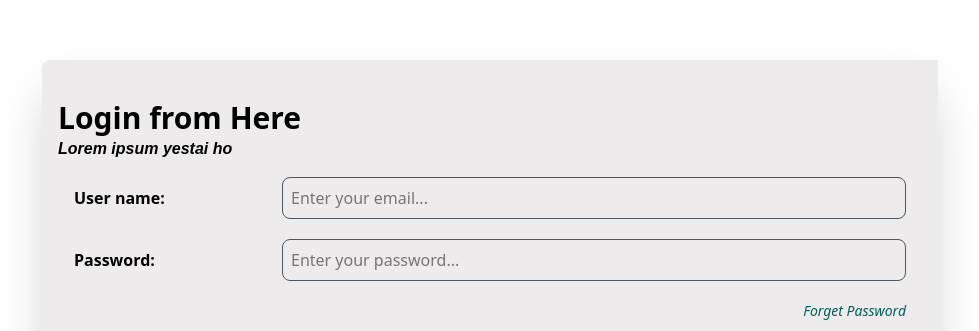
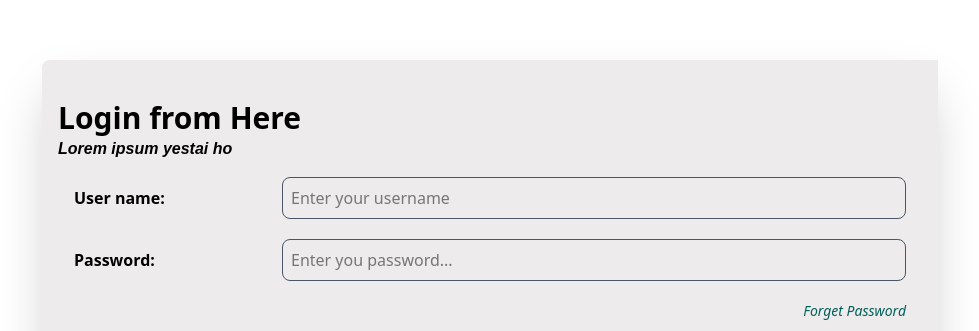
Before and after one commit to rushalparajuli/Example, a React (Vite) app: page / in a window 1280 px wide. Shown: the part 104-435 px from the top of the page, without its empty margins (150-1129 px from the left). Built offline with nearby package versions, Linux system fonts and the light colour scheme.

Commit message:
controlled vs uncontrolled input handling

```diff
--- a/package.json
+++ b/package.json
@@ -10,15 +10,19 @@
     "preview": "vite preview"
   },
   "dependencies": {
+    "@hookform/resolvers": "^5.2.2",
     "@tailwindcss/vite": "^4.1.18",
+    "js-cookie": "^3.0.5",
     "react": "^19.2.0",
     "react-dom": "^19.2.0",
     "react-hook-form": "^7.70.0",
     "react-router": "^7.11.0",
-    "tailwindcss": "^4.1.18"
+    "tailwindcss": "^4.1.18",
+    "zod": "^4.3.5"
   },
   "devDependencies": {
     "@eslint/js": "^9.39.1",
+    "@types/js-cookie": "^3.0.6",
     "@types/node": "^24.10.1",
     "@types/react": "^19.2.5",
     "@types/react-dom": "^19.2.3",
--- a/src/components/auth/LoginForm.tsx
+++ b/src/components/auth/LoginForm.tsx
@@ -1,48 +1,76 @@
 import { useForm } from "react-hook-form";
 import { FormCancelButton, FormSubmitButton } from "../form/FormAction";
-import { EmailInput, FormInput } from "../form/FormInput";
+import { FormInputControl } from "../form/FormInput";
 import { FormLabel } from "../form/FormLabel";
 import { NavLink } from "react-router";
+import { LoginDTO, type ICredentials } from "../../pages/auth/auth.contract";
+import { zodResolver } from "@hookform/resolvers/zod";
+// import Cookies from "js-cookie"
 
-export interface ICredentials {
-  email: string;
-  password: string;
-}
+
 export default function LoginForm() {
-  const {register, handleSubmit} = useForm({
+  const {
+    control,
+    handleSubmit,
+    formState: { errors },
+  } = useForm({
     defaultValues: {
       email: "",
       password: "",
-    }
-  })
+    },
+    resolver: zodResolver(LoginDTO),
+  });
 
   const submitForm = (credentials: ICredentials) => {
-    console.log("Submit Event", credentials)
-  }
+    console.log("Submit Event", credentials);
+    // data storage in client side token =>
+      // webstorage => cookir, localStorage, sessionStorage
 
+    // Cookies.set("token", "",{
+    //   expires: 1,
+    //   secure: true,
+    //   sameSite: "lax"
+    // })
+    // Cookies.remove("name")
+  };
+
+  console.log(errors);
 
   return (
     <>
-      <form onSubmit={handleSubmit(submitForm)} id="loginForm" className="flex flex-col gap-5 p-4 ">
+      <form
+        onSubmit={handleSubmit(submitForm)}
+        id="loginForm"
+        className="flex flex-col gap-5 p-4 "
+      >
         <div className="flex flex-col w-full md:flex-row md:items-center">
           <FormLabel htmlFor="email">User name:</FormLabel>
           <div className="w-full md:w-3/4">
-            <EmailInput
+            <FormInputControl<ICredentials>
               name="email"
-              placeholder="Enter your email..."
-              handler={register}
-              />
+              type="email"
+              control={control}
+              placeholder="Enter your username"
+              errMsg={errors?.email?.message}
+            />
           </div>
         </div>
 
         <div className="flex flex-col w-full md:flex-row md:items-center">
           <FormLabel htmlFor="password">Password:</FormLabel>
           <div className="w-full md:w-3/4">
-            <FormInput
+            {/* <FormInput
               type="password"
               name="password"
               placeholder="Enter your password..."
-              handler={register}
+              handler={control}
+            /> */}
+            <FormInputControl
+              name="password"
+              type="password"
+              placeholder="Enter you password..."
+              control={control}
+              errMsg={errors?.password?.message}
             />
           </div>
         </div>
--- a/src/components/form/FormInput.tsx
+++ b/src/components/form/FormInput.tsx
@@ -1,15 +1,44 @@
+import {
+  Controller,
+  useController,
+  type FieldValues
+} from "react-hook-form";
+import {type IInputProps, type IFormInputProps, type IGeneralInput,  } from "./form.contract";
+
+export const FormInputControl = <T extends FieldValues>({
+  name,
+  type,
+  placeholder,
+  control,
+  errMsg = "",
+}: Readonly<IInputProps<T>>) => {
+  const { field } = useController({
+    name: name,
+    control: control,
+  });
+  return (
+    <>
+      <input
+        type={type}
+        placeholder={placeholder}
+        {...field}
+        className={`w-full p-2 rounded-lg border
+          ${errMsg ? `border-red-500` : " border-gray-600"}
+       `}
+      />
+      <span className="mt-1 text-sm text-red-500"> {errMsg} </span>
+    </>
+  );
+};
+
+
+
 export const FormInput = ({
   name,
   type,
   placeholder,
   handler,
-}: Readonly<{
-  name: string;
-  type?: string;
-  placeholder?: string;
-  // eslint-disable-next-line
-  handler: any
-}>) => {
+}: Readonly<IFormInputProps>) => {
   return (
     <>
       <input
@@ -23,15 +52,34 @@ export const FormInput = ({
   );
 };
 
+export const FormInputControl1 = ({
+  name,
+  type,
+  placeholder,
+  handler,
+}: Readonly<IFormInputProps>) => {
+  const { field } = useController({
+    name: name,
+    control: handler,
+  });
+  return (
+    <>
+      <input
+        type={type}
+        // id={name}
+        placeholder={placeholder}
+        {...field}
+        className="w-full p-2 rounded-lg border border-gray-600 "
+      />
+    </>
+  );
+};
+
 export const EmailInput = ({
   name,
   placeholder,
   handler,
-}: Readonly<{
-  name: string;
-  placeholder?: string;
-  handler: any
-}>) => {
+}: Readonly<IGeneralInput>) => {
   return (
     <>
       <input
@@ -44,3 +92,30 @@ export const EmailInput = ({
     </>
   );
 };
+
+export const EmailInputControl = ({
+  name,
+  placeholder,
+  handler,
+}: Readonly<IGeneralInput>) => {
+  return (
+    <>
+      <Controller
+        name={name}
+        control={handler}
+        render={({ field }) => {
+          return (
+            <>
+              <input
+                type="email"
+                {...field}
+                placeholder={placeholder}
+                className="w-full p-2 rounded-lg border border-gray-600 "
+              />
+            </>
+          );
+        }}
+      ></Controller>
+    </>
+  );
+};
--- a/src/pages/auth/RegisterPage.tsx
+++ b/src/pages/auth/RegisterPage.tsx
@@ -1,21 +1,17 @@
 //import RegisterForm from "../../components/auth/RegisterForm";
 //import { PageHeadingWithSubtitle } from "../../components/page-heading/PageHeading";
 import { useEffect } from "react";
-import { useOutletContext } from "react-router"
+import { useOutletContext } from "react-router";
 import { type IOutletContext } from "../layout/AuthLayout";
 export default function RegisterPage() {
-  const outletContext = useOutletContext<IOutletContext>()
+  const outletContext = useOutletContext<IOutletContext>();
   useEffect(() => {
     outletContext.setLayoutData({
-    pageTitle: "Register from Here",
-    subTitle: "Lorem ipsum yestai ho",
-    btnTxt: "Login Here",
-    btnLink: "/"
-    })
-  }, [])
-  return (
-  <>
-  Register Form
-  </>
-  );
+      pageTitle: "Register from Here",
+      subTitle: "Lorem ipsum yestai ho",
+      btnTxt: "Login Here",
+      btnLink: "/",
+    });
+  }, []);
+  return <>Register Form</>;
 }
--- /dev/null
+++ b/src/pages/auth/auth.contract.ts
@@ -0,0 +1,11 @@
+import * as z from "zod"
+
+export interface ICredentials {
+    email: string;
+    password: string;
+  }
+
+  export const LoginDTO = z.object({
+    email: z.email().nonempty().nonoptional(),
+    password: z.string().min(8).nonempty().nonoptional(),
+  });
--- a/src/pages/layout/AuthLayout.tsx
+++ b/src/pages/layout/AuthLayout.tsx
@@ -1,37 +1,29 @@
-import {useState} from "react";
+import { useState } from "react";
 import { NavLink, Outlet } from "react-router";
 import { PageHeadingWithSubtitle } from "../../components/page-heading/PageHeading";
-import { type Dispatch, type SetStateAction} from "react"
-import { type IOutletContextProps } from "../auth/LoginPage";
+import { type ILayoutData } from "./layout.contract";
 
-export interface ILayoutData{
-  pageTitle: string,
-  subTitle:string,
-  btnTxt:string,
-  btnLink: string
-}
-export interface IOutletContext{
-  setLayoutData: Dispatch<SetStateAction<IOutletContextProps>>
-}
 export default function AuthLayout() {
-  const [ layoutData, setLayoutData] = useState<ILayoutData>({
+  const [layoutData, setLayoutData] = useState<ILayoutData>({
     pageTitle: "Login from Here",
     subTitle: "Lorem ipsum yestai ho",
     btnTxt: "Register Here",
-    btnLink: "/register"
-  })
+    btnLink: "/register",
+  });
   return (
     <>
       <section className="h-screen flex flex-col items-center justify-center p-2">
         <div className="w-full md:w-2xl lg:w-3xl xl:w-4xl shadow-2xl bg-stone-200/75 rounded-tl-lg rounded-br-lg p-4  py-10 ">
           <PageHeadingWithSubtitle title={layoutData.pageTitle}>
-           {layoutData.subTitle}
+            {layoutData.subTitle}
           </PageHeadingWithSubtitle>
 
-          <Outlet  context={{
-            layoutData,
-            setLayoutData
-          }}/>
+          <Outlet
+            context={{
+              layoutData,
+              setLayoutData,
+            }}
+          />
           <div className="w-full flex flex-col gap-5">
             <span className="flex items-center">
               <span className="h-px flex-1 bg-gray-300"></span>
@@ -45,7 +37,7 @@ export default function AuthLayout() {
                 to={layoutData.btnLink}
                 className="cursor-pointer hover:underline  transition hover:scale-96 w-full p-2 rounded-full border border-emerald-800 text-green-950 text-lg text-center"
               >
-               {layoutData.btnTxt}
+                {layoutData.btnTxt}
               </NavLink>
             </div>
           </div>
```
Also changed, not shown: src/components/form/form.contract.ts (added, +22 -0 lines), src/pages/auth/LoginPage.tsx (+1 -9 lines), src/pages/layout/layout.contract.tsx (added, +10 -0 lines), 1 other file (tests, documents, lock files or other folders).
